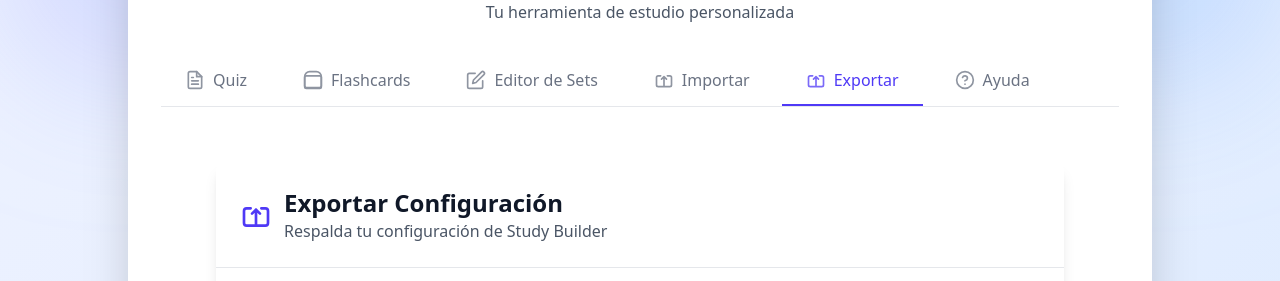
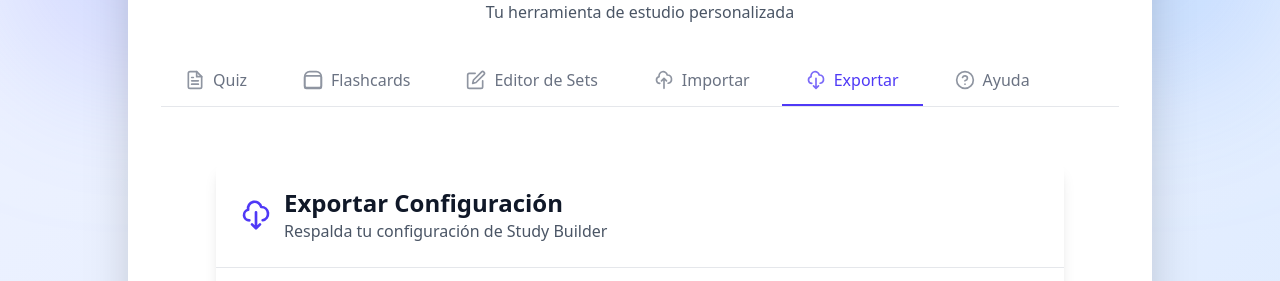
Before and after one commit to Joacohbc/study-builder, a React (Vite) app: page /#/export in a window 1280 px wide. Shown: the part 169-450 px from the top of the page. Built offline with nearby package versions, Linux system fonts and the light colour scheme.

Commit message:
Replace ImportExportIcon with separate Import and Export icons; update navigation and pages accordingly

```diff
--- a/src/components/common/Navigation.jsx
+++ b/src/components/common/Navigation.jsx
@@ -2,7 +2,8 @@
 import QuizIcon from '@/icons/QuizIcon';
 import CardIcon from '@/icons/CardIcon';
 import EditIcon from '@/icons/EditIcon';
-import ImportExportIcon from '@/icons/ImportExportIcon';
+import ImportIcon from '@/icons/ImportIcon';
+import ExportIcon from '@/icons/ExportIcon';
 import HelpIcon from '@/icons/HelpIcon';
 import ToolsDropdown from './ToolsDropdown';
 
@@ -36,13 +37,13 @@
     },
     {
       path: '/import',
-      icon: ImportExportIcon,
+      icon: ImportIcon,
       label: 'Importar',
       id: 'import'
     },
     {
       path: '/export',
-      icon: ImportExportIcon,
+      icon: ExportIcon,
       label: 'Exportar',
       id: 'export'
     },
--- a/src/components/common/ToolsDropdown.jsx
+++ b/src/components/common/ToolsDropdown.jsx
@@ -30,6 +30,11 @@
       document.removeEventListener('mousedown', handleClickOutside);
     };
   }, []);
+
+  // Cerrar dropdown cuando cambia la ruta (fix para mobile)
+  useEffect(() => {
+    setIsOpen(false);
+  }, [location.pathname]);
 
   const handleNavigation = (path) => {
     navigate(path);
--- /dev/null
+++ b/src/icons/ExportIcon.jsx
@@ -0,0 +1,22 @@
+import React from 'react';
+
+const ExportIcon = ({ className = "w-5 h-5" }) => {
+  return (
+    <svg
+      className={className}
+      fill="none"
+      stroke="currentColor"
+      viewBox="0 0 24 24"
+      xmlns="http://www.w3.org/2000/svg"
+    >
+      <path
+        strokeLinecap="round"
+        strokeLinejoin="round"
+        strokeWidth={2}
+        d="M7 16a4 4 0 01-.88-7.903A5 5 0 1115.9 6L16 6a5 5 0 011 9.9M9 19l3 3m0 0l3-3m-3 3V10"
+      />
+    </svg>
+  );
+};
+
+export default ExportIcon;
--- /dev/null
+++ b/src/icons/ImportIcon.jsx
@@ -0,0 +1,22 @@
+import React from 'react';
+
+const ImportIcon = ({ className = "w-5 h-5" }) => {
+  return (
+    <svg
+      className={className}
+      fill="none"
+      stroke="currentColor"
+      viewBox="0 0 24 24"
+      xmlns="http://www.w3.org/2000/svg"
+    >
+      <path
+        strokeLinecap="round"
+        strokeLinejoin="round"
+        strokeWidth={2}
+        d="M7 16a4 4 0 01-.88-7.903A5 5 0 1115.9 6L16 6a5 5 0 011 9.9M15 13l-3-3m0 0l-3 3m3-3v12"
+      />
+    </svg>
+  );
+};
+
+export default ImportIcon;
--- a/src/pages/ExportPage.jsx
+++ b/src/pages/ExportPage.jsx
@@ -1,6 +1,6 @@
 import React, { useState, useContext, useCallback } from 'react';
 import { StudySetContext } from '@/contexts/StudySetContext';
-import ImportExportIcon from '@/icons/ImportExportIcon';
+import ExportIcon from '@/icons/ExportIcon';
 import ClipboardControls from '@/components/editor/ClipboardControls';
 
 const ExportPage = () => {
@@ -95,7 +95,7 @@
         {/* Header */}
         <div className="border-b border-gray-200 p-6">
           <div className="flex items-center space-x-3">
-            <ImportExportIcon className="w-8 h-8 text-indigo-600" />
+            <ExportIcon className="w-8 h-8 text-indigo-600" />
             <div>
               <h1 className="text-2xl font-bold text-gray-900">Exportar Configuración</h1>
               <p className="text-gray-600">Respalda tu configuración de Study Builder</p>
--- a/src/pages/ImportPage.jsx
+++ b/src/pages/ImportPage.jsx
@@ -1,6 +1,6 @@
 import React, { useState, useContext } from 'react';
 import { StudySetContext } from '@/contexts/StudySetContext';
-import ImportExportIcon from '@/icons/ImportExportIcon';
+import ImportIcon from '@/icons/ImportIcon';
 import ClipboardControls from '@/components/editor/ClipboardControls';
 import FileDropZone from '@/components/common/FileDropZone';
 
@@ -146,7 +146,7 @@
         {/* Header */}
         <div className="border-b border-gray-200 p-6">
           <div className="flex items-center space-x-3">
-            <ImportExportIcon className="w-8 h-8 text-indigo-600" />
+            <ImportIcon className="w-8 h-8 text-indigo-600" />
             <div>
               <h1 className="text-2xl font-bold text-gray-900">Importar Configuración</h1>
               <p className="text-gray-600">Restaura tu configuración de Study Builder</p>
@@ -208,7 +208,7 @@
                     onClick={handleImportFromText}
                     className="inline-flex items-center gap-2 px-4 py-2 bg-indigo-600 text-white font-medium rounded-md hover:bg-indigo-700 focus:outline-none focus:ring-2 focus:ring-offset-2 focus:ring-indigo-500 transition-all duration-200 text-sm"
                   >
-                    <ImportExportIcon className="w-4 h-4" />
+                    <ImportIcon className="w-4 h-4" />
                     Importar desde Texto
                   </button>
                 </div>
```
